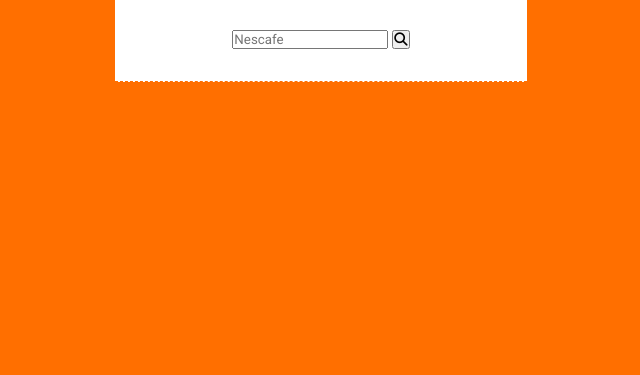
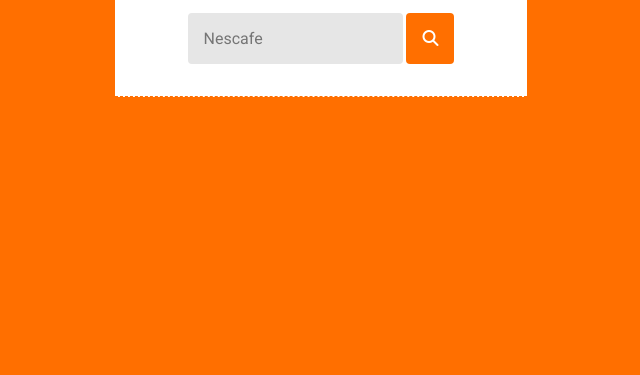
Before and after one commit to ecmrnn/unestore, a plain HTML site: page index.html in a window 1280 px wide. Shown: the part 425-800 px from the top of the page, without its empty margins (319-959 px from the left). Drawn offline with Linux system fonts and the light colour scheme.

Commit message:
Update style.css

```diff
--- a/assets/css/style.css
+++ b/assets/css/style.css
@@ -9,6 +9,7 @@
     3) LAYOUT
     4) UTILITIES
     5) COMPONENTS
+    6) MEDIA QUERIES
 
    ================= */
 
@@ -40,14 +41,6 @@
 :focus {
     border: 0;
     outline: none;
-}
-
-body {
-    height: 100vh;
-    display: flex;
-    justify-content: center;
-    align-items: center;
-    background-color: var(--clr-accent);
 }
 
 /* ================= */
@@ -88,3 +81,35 @@
 /* ================= */
 /*    COMPONENTS     */
 /* ================= */
+
+.input__search, .btn {
+    padding: 1em;
+    font-size: 1em;
+    border: none;
+    border-radius: 0.25em;
+}
+
+.input__search {
+    background-color: hsl(0, 0%, 90%);
+}
+
+.btn {
+    background-color: var(--clr-accent);
+    color: var(--clr-light);
+    cursor: pointer;
+}
+
+
+/* ================= */
+/*   MEDIA QUERIES   */
+/* ================= */
+
+@media (min-width: 500px) {
+    body {
+        height: 100vh;
+        display: flex;
+        justify-content: center;
+        align-items: center;
+        background-color: var(--clr-accent);
+    }
+}
```
